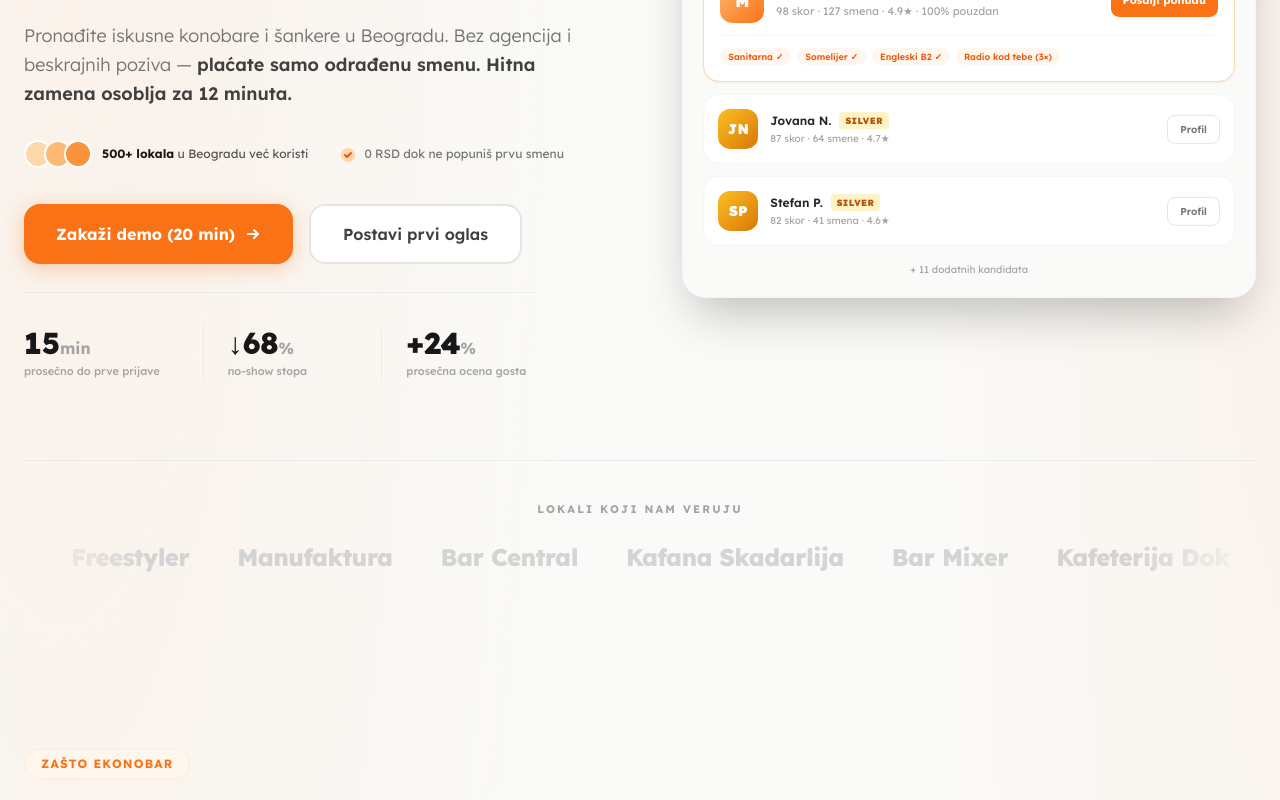
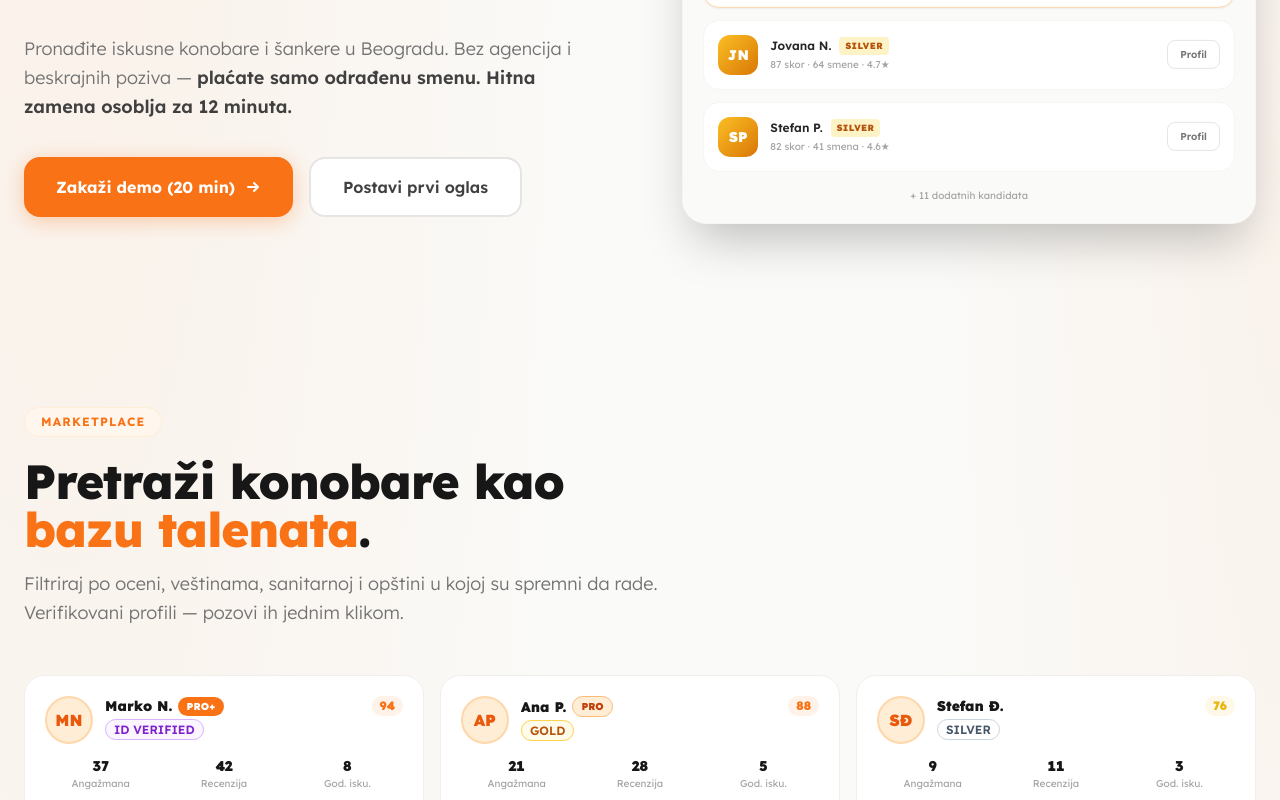
Before and after one commit to Maksim-Manojlovic/eKonobar, a Next.js app: page /for-venues in a window 1280 px wide. Shown: the part 440-1240 px from the top of the page. Built offline with nearby package versions, Linux system fonts and the light colour scheme; no server answers.

Commit message:
[feat] for-venus LP version changed for better UX

```diff
--- a/src/app/(public)/for-venues/page.tsx
+++ b/src/app/(public)/for-venues/page.tsx
@@ -87,8 +87,6 @@ const faqItems: FAQItem[] = [
     ),
   },
 ];
-
-const venues = ["Salon 1905", "Freestyler", "Manufaktura", "Bar Central", "Kafana Skadarlija", "Bar Mixer", "Kafeterija Dok", "Klub 20/44"];
 
 const NAV_LINKS_VENUE = [
   { href: "#kako-radi", label: "Kako funkcioniše" },
@@ -184,42 +182,12 @@ export default function ForVenuesPage() {
               <strong className="font-semibold text-neutral-700">plaćate samo odrađenu smenu. Hitna zamena osoblja za 12 minuta.</strong>
             </p>
 
-            <div className="flex flex-wrap items-center gap-x-8 gap-y-3 pt-1">
-              <div className="flex items-center gap-2.5">
-                <div className="flex -space-x-2">
-                  {["bg-orange-200", "bg-orange-300", "bg-orange-400"].map(c => (
-                    <div key={c} className={`w-7 h-7 rounded-full ${c} border-2 border-white`} />
-                  ))}
-                </div>
-                <span className="text-xs text-neutral-600"><strong className="font-bold text-neutral-900">500+ lokala</strong> u Beogradu već koristi</span>
-              </div>
-              <div className="flex items-center gap-2 text-xs text-neutral-500">
-                <CheckOrange />
-                <span>0 RSD dok ne popuniš prvu smenu</span>
-              </div>
-            </div>
-
             <div className="flex flex-wrap gap-4 pt-2">
               <Link href="#demo" className="btn-primary text-white font-bold text-base px-8 py-4 rounded-2xl flex items-center gap-2.5">
                 Zakaži demo (20 min)
                 <svg width="16" height="16" viewBox="0 0 16 16" fill="none"><path d="M3 8H13M9 4L13 8L9 12" stroke="white" strokeWidth="2" strokeLinecap="round" strokeLinejoin="round" /></svg>
               </Link>
               <Link href="/register?role=venue" className="btn-secondary font-semibold text-base px-8 py-4 rounded-2xl flex items-center gap-2.5">Postavi prvi oglas</Link>
-            </div>
-
-            <div className="grid grid-cols-3 gap-6 pt-8 border-t border-neutral-200/70 max-w-lg">
-              <div className="stat">
-                <div className="font-extrabold text-3xl text-neutral-900">15<span className="text-base text-neutral-400 font-bold">min</span></div>
-                <div className="text-[11px] text-neutral-400 font-medium mt-0.5">prosečno do prve prijave</div>
-              </div>
-              <div className="stat border-l border-neutral-200/70 pl-6">
-                <div className="font-extrabold text-3xl text-neutral-900">↓68<span className="text-base text-neutral-400 font-bold">%</span></div>
-                <div className="text-[11px] text-neutral-400 font-medium mt-0.5">no-show stopa</div>
-              </div>
-              <div className="stat border-l border-neutral-200/70 pl-6">
-                <div className="font-extrabold text-3xl text-neutral-900">+24<span className="text-base text-neutral-400 font-bold">%</span></div>
-                <div className="text-[11px] text-neutral-400 font-medium mt-0.5">prosečna ocena gosta</div>
-              </div>
             </div>
           </div>
 
@@ -297,17 +265,34 @@ export default function ForVenuesPage() {
             </div>
           </div>
         </div>
+      </section>
 
-        {/* Marquee */}
-        <div className="mt-20 pt-10 border-t border-neutral-200/70">
-          <div className="text-center text-[11px] tracking-[0.2em] uppercase font-bold text-neutral-400 mb-6">Lokali koji nam veruju</div>
-          <div className="overflow-hidden relative" style={{ maskImage: "linear-gradient(90deg, transparent, black 10%, black 90%, transparent)" }}>
-            <div className="marquee-track flex gap-12 whitespace-nowrap">
-              {[...venues, ...venues].map((v, i) => (
-                <span key={i} className="text-2xl font-extrabold text-neutral-300 tracking-tight">{v}</span>
-              ))}
-            </div>
-          </div>
+      {/* ── MARKETPLACE KONOBARA (preview) ── */}
+      <section id="konobari" className="max-w-7xl mx-auto px-6 py-24">
+        <div className="max-w-2xl mb-12">
+          <span className="inline-block bg-orange-50 border border-orange-100 text-orange-500 text-xs font-bold tracking-widest uppercase px-4 py-1.5 rounded-full mb-5">Marketplace</span>
+          <h2 className="text-4xl xl:text-5xl font-extrabold text-neutral-900 tracking-tight leading-[1.1]">
+            Pretraži konobare kao <span className="text-orange-500">bazu talenata</span>.
+          </h2>
+          <p className="mt-4 text-lg text-neutral-500 font-light leading-relaxed">
+            Filtriraj po oceni, veštinama, sanitarnoj i opštini u kojoj su spremni da rade. Verifikovani profili — pozovi ih jednim klikom.
+          </p>
+        </div>
+
+        <div className="grid gap-4 sm:grid-cols-2 lg:grid-cols-3">
+          {SAMPLE_WAITERS.map(w => (
+            <WaiterCard key={w.id} waiter={w} showStats
+              actions={<span className="flex-1 text-center py-1.5 text-xs font-bold text-orange-500 border border-orange-200 rounded-lg bg-orange-50">Pozovi</span>} />
+          ))}
+        </div>
+
+        <div className="mt-6 flex flex-col sm:flex-row items-center gap-3 rounded-2xl bg-neutral-900 px-5 py-4">
+          <p className="text-sm text-white/80 font-medium flex-1 text-center sm:text-left">
+            <span className="text-white font-bold">Primer prikaza.</span> Registruj lokal da pretražiš prave, verifikovane konobare u tvojoj opštini.
+          </p>
+          <Link href="/register?role=VENUE_OWNER" className="btn-primary text-white font-bold px-6 py-2.5 rounded-xl text-sm whitespace-nowrap">
+            Registruj lokal →
+          </Link>
         </div>
       </section>
 
@@ -406,35 +391,6 @@ export default function ForVenuesPage() {
         </div>
       </section>
 
-      {/* ── MARKETPLACE KONOBARA (preview) ── */}
-      <section id="konobari" className="max-w-7xl mx-auto px-6 py-24">
-        <div className="max-w-2xl mb-12">
-          <span className="inline-block bg-orange-50 border border-orange-100 text-orange-500 text-xs font-bold tracking-widest uppercase px-4 py-1.5 rounded-full mb-5">Marketplace</span>
-          <h2 className="text-4xl xl:text-5xl font-extrabold text-neutral-900 tracking-tight leading-[1.1]">
-            Pretraži konobare kao <span className="text-orange-500">bazu talenata</span>.
-          </h2>
-          <p className="mt-4 text-lg text-neutral-500 font-light leading-relaxed">
-            Filtriraj po oceni, veštinama, sanitarnoj i opštini u kojoj su spremni da rade. Verifikovani profili — pozovi ih jednim klikom.
-          </p>
-        </div>
-
-        <div className="grid gap-4 sm:grid-cols-2 lg:grid-cols-3">
-          {SAMPLE_WAITERS.map(w => (
-            <WaiterCard key={w.id} waiter={w} showStats
-              actions={<span className="flex-1 text-center py-1.5 text-xs font-bold text-orange-500 border border-orange-200 rounded-lg bg-orange-50">Pozovi</span>} />
-          ))}
-        </div>
-
-        <div className="mt-6 flex flex-col sm:flex-row items-center gap-3 rounded-2xl bg-neutral-900 px-5 py-4">
-          <p className="text-sm text-white/80 font-medium flex-1 text-center sm:text-left">
-            <span className="text-white font-bold">Primer prikaza.</span> Registruj lokal da pretražiš prave, verifikovane konobare u tvojoj opštini.
-          </p>
-          <Link href="/register?role=VENUE_OWNER" className="btn-primary text-white font-bold px-6 py-2.5 rounded-xl text-sm whitespace-nowrap">
-            Registruj lokal →
-          </Link>
-        </div>
-      </section>
-
       <div className="section-divider max-w-7xl mx-auto" />
 
       {/* ── KAKO RADI ── */}
@@ -519,6 +475,10 @@ export default function ForVenuesPage() {
 
       {/* ── TESTIMONIALS ── */}
       <section className="max-w-7xl mx-auto px-6 py-24">
+        <div className="text-center max-w-2xl mx-auto mb-12">
+          <span className="inline-block bg-orange-50 border border-orange-100 text-orange-500 text-xs font-bold tracking-widest uppercase px-4 py-1.5 rounded-full mb-5">Utisci</span>
+          <h2 className="text-4xl xl:text-5xl font-extrabold text-neutral-900 tracking-tight leading-[1.1]">Šta kažu vlasnici lokala</h2>
+        </div>
         <div className="grid lg:grid-cols-3 gap-5">
           {[
             { q: "Imam restoran 14 godina. Prvi alat koji je stvarno rešio problem zamena u sezoni — bez agencija i bez panike.", name: "Aleksandar Pavlović", venue: "Manufaktura · Zemun", init: "AP" },
```
